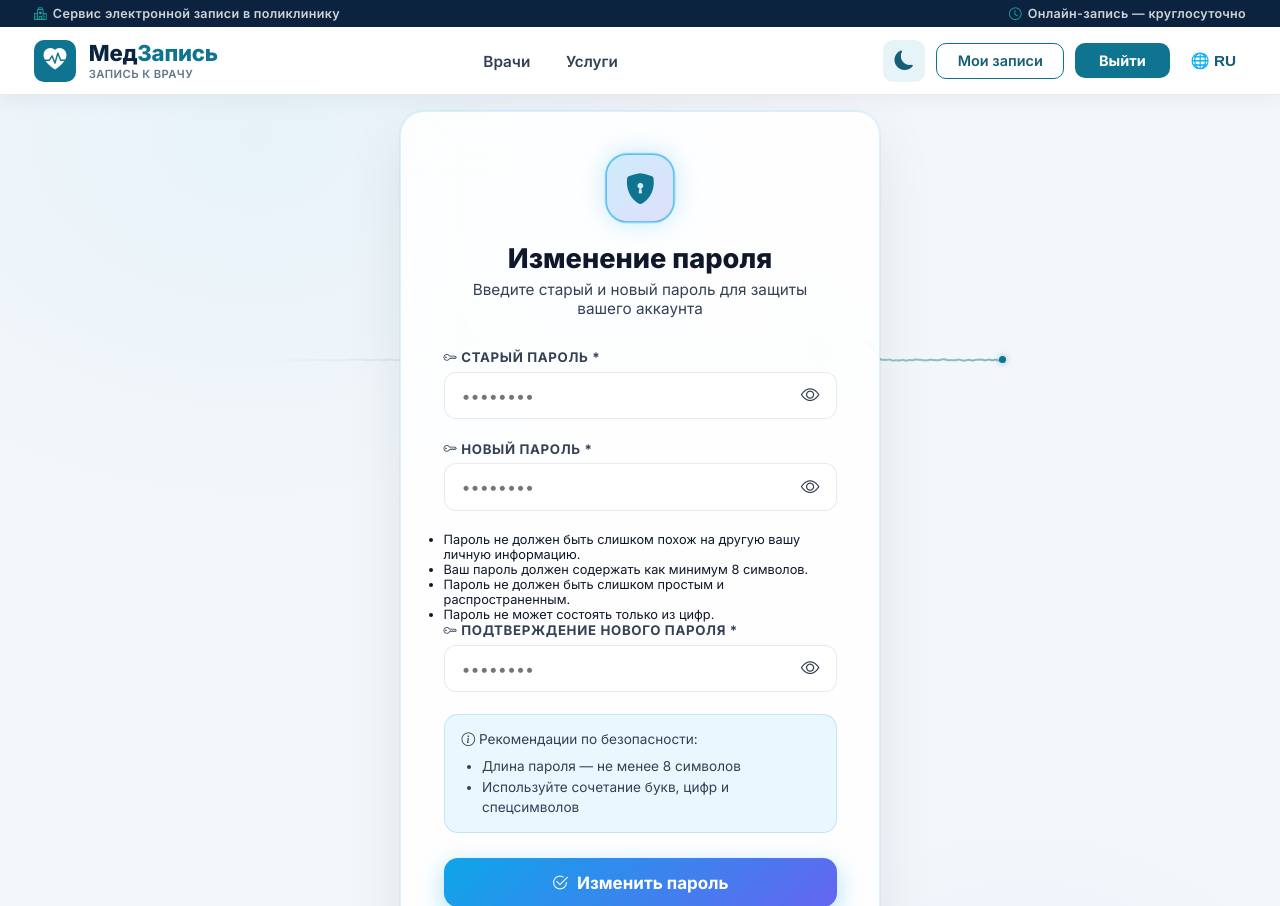
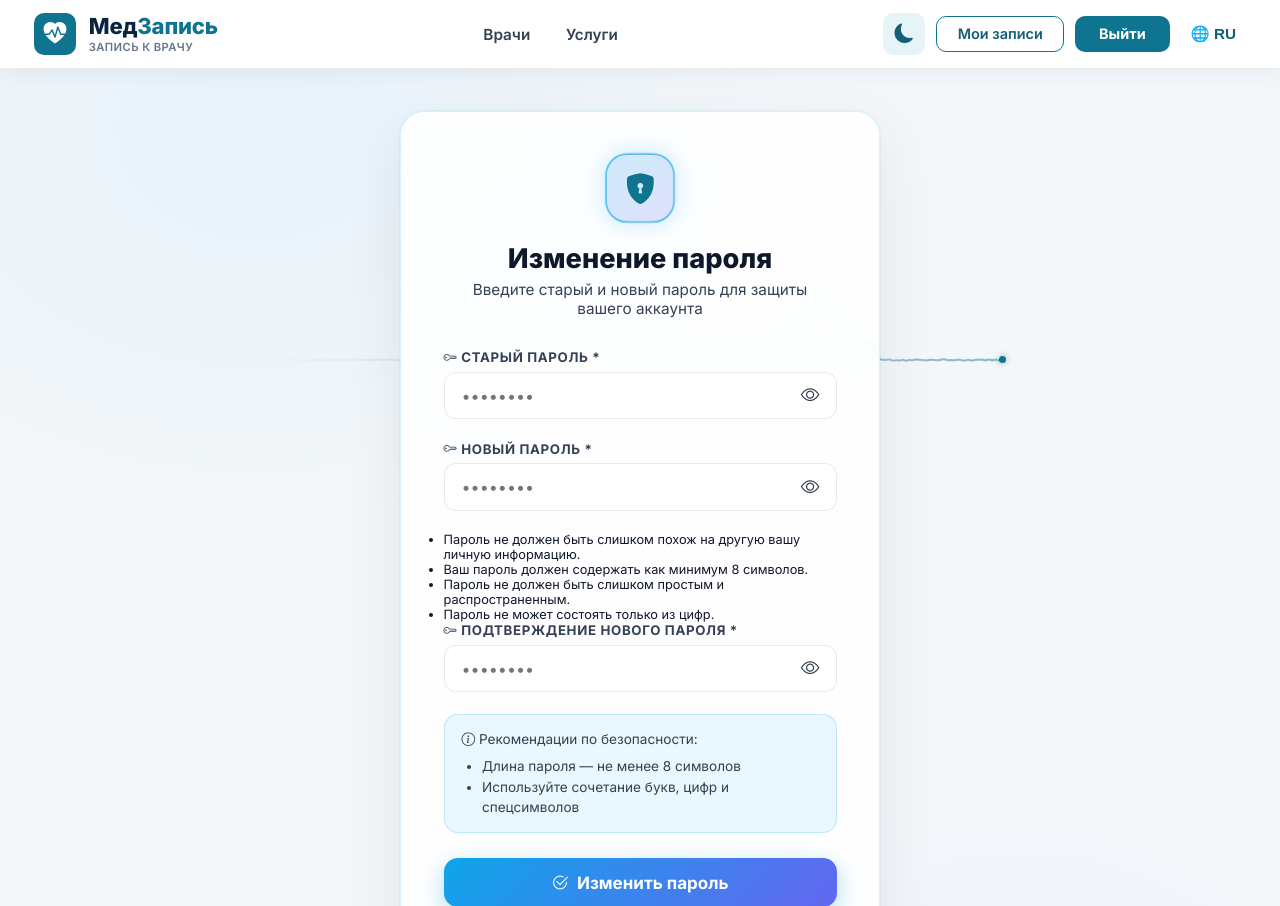
Before and after one commit to usermirlan/e-zapis, a Django app: page /accounts/password-change/ in a window 1280 px wide. Shown: the top 906 px of the page. Run offline with Django 4.2, Linux system fonts and the light colour scheme; the visitor is signed in with stand-in values (Sample User, id 1); data that the repository does not hold is empty.

Commit message:
Remove top info bar

```diff
--- a/templates/base_premium.html
+++ b/templates/base_premium.html
@@ -996,10 +996,6 @@
 
 <!-- ===================== NAVBAR ===================== -->
 <nav class="pnav" id="pnav">
-  <div class="pnav-top">
-    <span><i class="bi bi-hospital"></i>{% if request.LANGUAGE_CODE == 'ky' %}Поликлиникага электрондук жазылуу кызматы{% else %}Сервис электронной записи в поликлинику{% endif %}</span>
-    <span><i class="bi bi-clock"></i>{% if request.LANGUAGE_CODE == 'ky' %}Онлайн жазылуу — күнү-түнү{% else %}Онлайн-запись — круглосуточно{% endif %}</span>
-  </div>
   <div class="pnav-row">
   <a href="{% url 'home' %}" class="nav-logo">
     <div class="logo-pulse-wrap">
```
